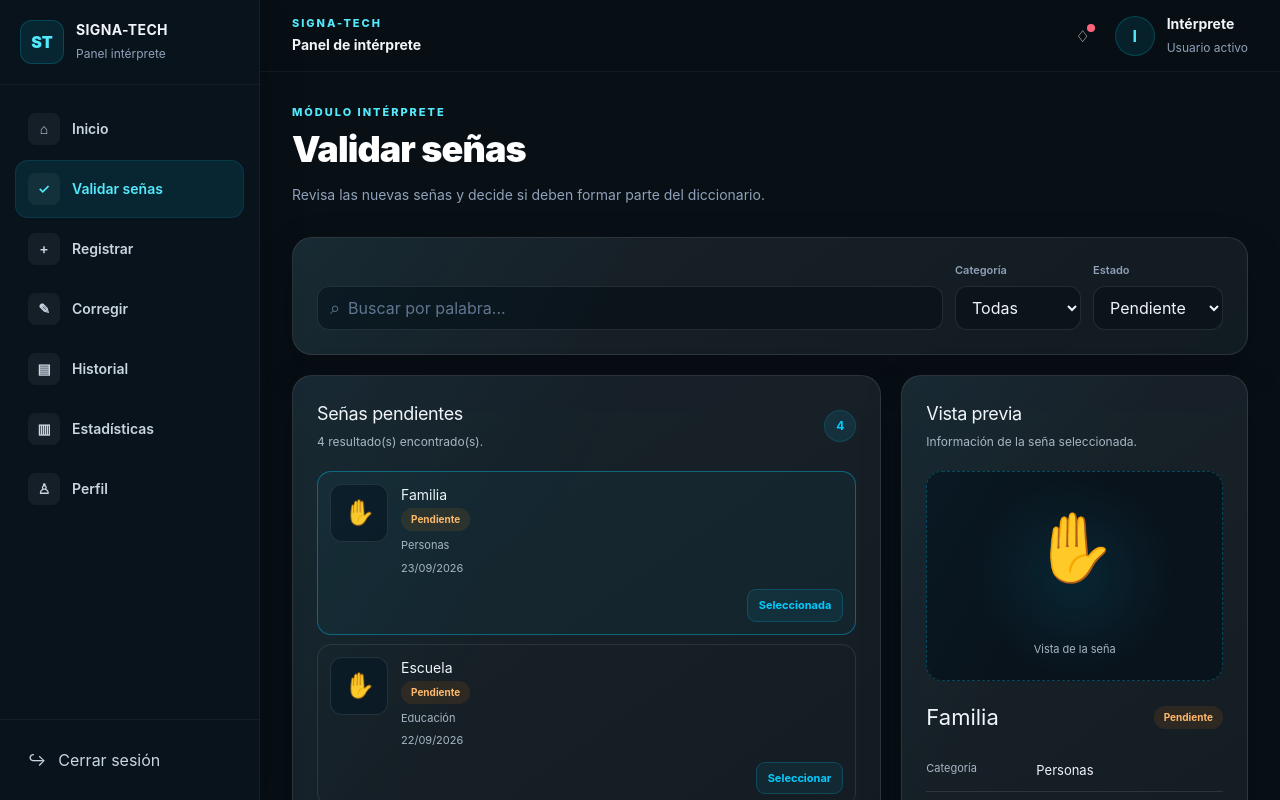
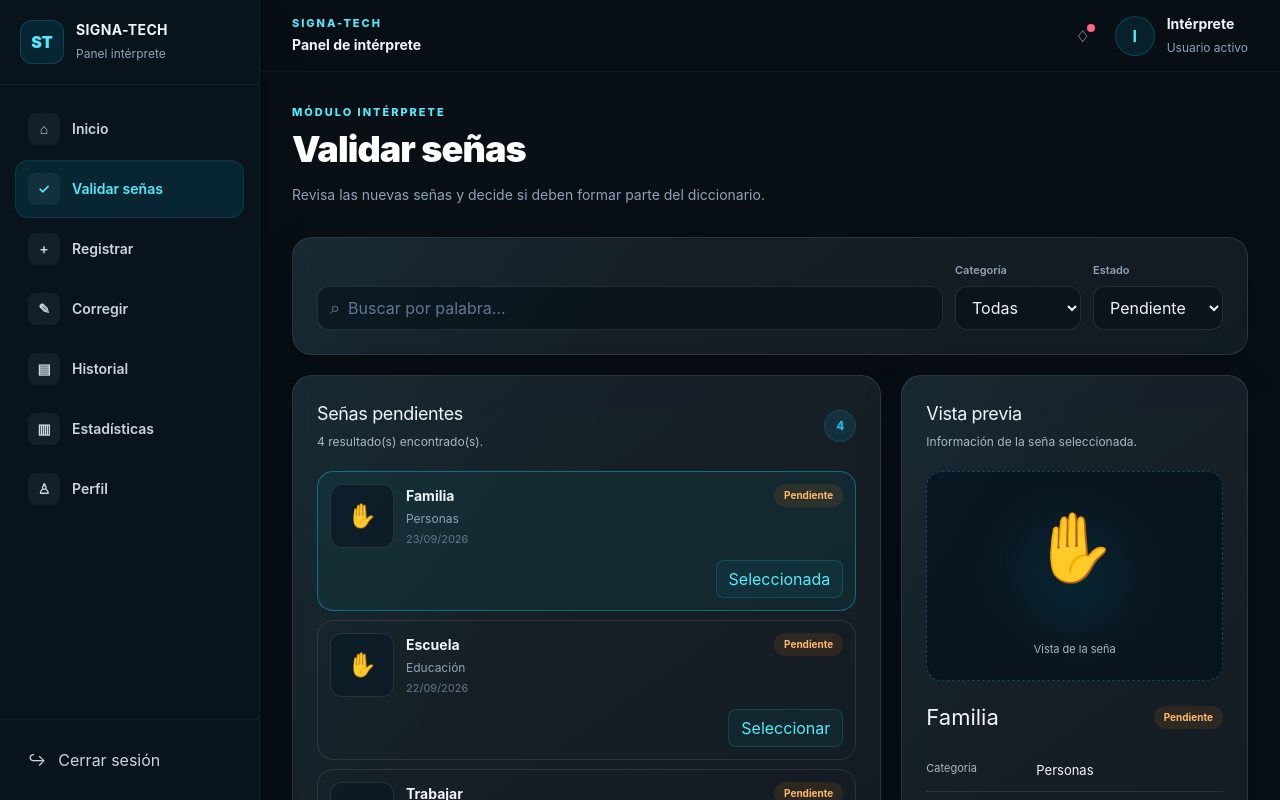
Before and after one commit to yamithmeneses122-hue/Signa-tech-App-react, a React (Vite) app: page /interprete/validar in a window 1280 px wide. Shown: the top 800 px of the page. Built offline with nearby package versions, Linux system fonts and the light colour scheme.

Commit message:
refactor(interpreter): migrate shell components to Tailwind

```diff
--- a/src/Features/Interpreter/Componentes/SignCard.jsx
+++ b/src/Features/Interpreter/Componentes/SignCard.jsx
@@ -2,32 +2,20 @@ import StatusBadge from "./StatusBadge";
 
 export default function SignCard({ sign, onSelect, selected }) {
   return (
-    <article className={`sign-card ${selected ? "selected" : ""}`}>
-      <figure className="sign-image-placeholder">
-        <span aria-hidden="true">✋</span>
-        <figcaption className="sr-only">
-          Vista previa de la seña {sign.word}
-        </figcaption>
+    <article className={`grid grid-cols-[auto_1fr] gap-3 rounded-2xl border p-3 transition ${selected ? "border-cyan-400/40 bg-cyan-400/5" : "border-white/10 hover:border-cyan-400/20"}`}>
+      <figure className="grid h-16 w-16 place-items-center rounded-xl border border-white/10 bg-[#0c1923] text-2xl" aria-label={`Vista previa de ${sign.word}`}>
+        ✋
       </figure>
-
-      <section className="sign-card-content">
-        <header>
-          <h3>{sign.word}</h3>
+      <section className="min-w-0">
+        <header className="flex items-center justify-between gap-2">
+          <h3 className="truncate text-sm font-bold">{sign.word}</h3>
           <StatusBadge status={sign.status} />
         </header>
-        <p>{sign.category}</p>
-        <time dateTime={sign.date}>{sign.date}</time>
+        <p className="mt-1 text-xs text-slate-400">{sign.category}</p>
+        <time className="mt-1 block text-[11px] text-slate-500">{sign.date}</time>
       </section>
-
-      <footer className="sign-card-footer">
-        <button
-          type="button"
-          className="sign-select-button"
-          onClick={() => onSelect(sign)}
-          aria-pressed={selected}
-        >
-          {selected ? "Seleccionada" : "Seleccionar"}
-        </button>
+      <footer className="col-span-full flex justify-end">
+        <button className="rounded-lg border border-cyan-400/20 bg-cyan-400/5 px-3 py-1.5 text-xs font-bold text-cyan-300 hover:bg-cyan-400/10" type="button" onClick={() => onSelect(sign)} aria-pressed={selected}>{selected ? "Seleccionada" : "Seleccionar"}</button>
       </footer>
     </article>
   );
```
